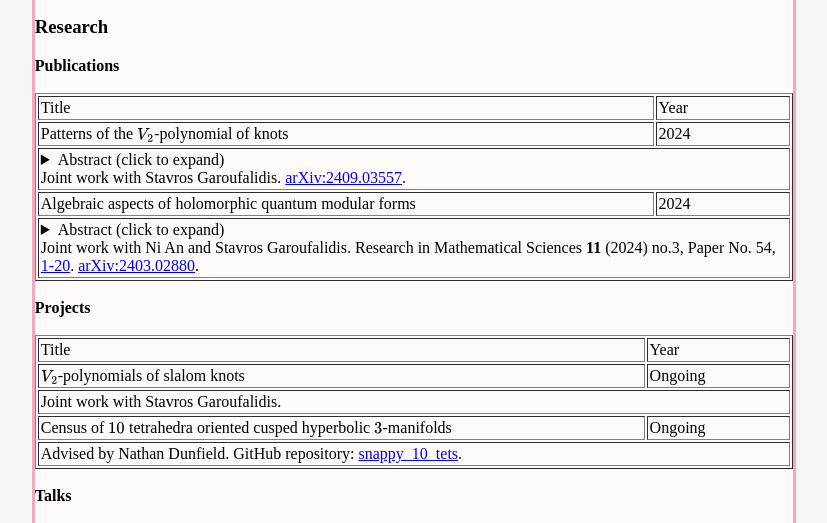
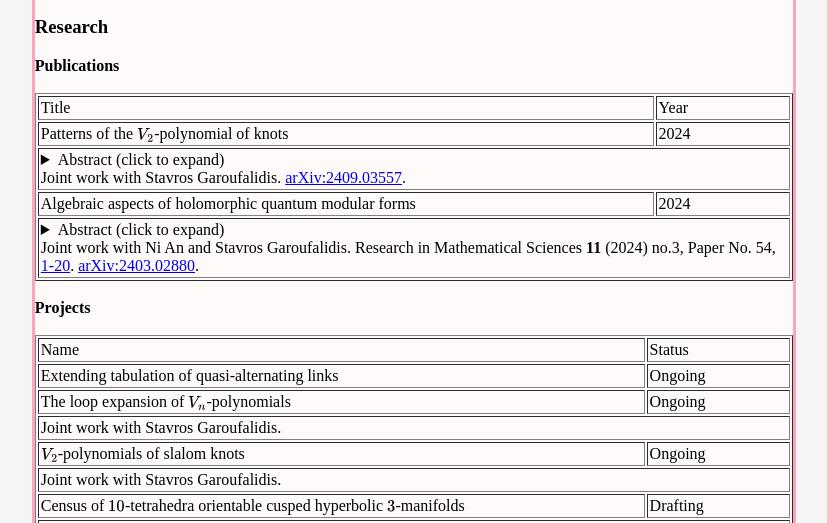
Before and after one commit to shana-y-li/shana-y-li.github.io, a plain HTML site: page research.html in a window 1280 px wide. Shown: the part 271-794 px from the top of the page, without its empty margins (226-1053 px from the left). Drawn offline with nearby package versions, Linux system fonts and the light colour scheme.

Commit message:
Update research projects

```diff
--- a/research.html
+++ b/research.html
@@ -185,12 +185,27 @@
     <table class="center" style="text-align: left; vertical-align: middle;" border="1" cellpadding="2" cellspacing="2">
         <tr>
 
-            <td style="width: 1000px;">Title</td>
+            <td style="width: 1000px;">Name</td>
 
-            <td style="width: 200px;">Year</td>
+            <td style="width: 200px;">Status</td>
 
         </tr>
 
+        <tr>
+            <td>Extending tabulation of quasi-alternating links</td>
+            <td>Ongoing</td>
+        </tr>
+
+        <tr>
+            <td>The loop expansion of $V_n$-polynomials</td>
+            <td>Ongoing</td>
+        </tr>
+
+        <tr>
+            <td colspan="2">
+            Joint work with Stavros Garoufalidis.
+            </td>
+        </tr>
 
         <tr>
             <td>\(V_2\)-polynomials of slalom knots</td>
@@ -203,13 +218,11 @@
             </td>
         </tr>
 
-
-
         <tr>
             <td>
-            Census of \(10\) tetrahedra oriented cusped hyperbolic \(3\)-manifolds
+            Census of \(10\)-tetrahedra orientable cusped hyperbolic \(3\)-manifolds
             </td>
-            <td>Ongoing</td>
+            <td>Drafting</td>
         </tr>
 
         <tr>
```
